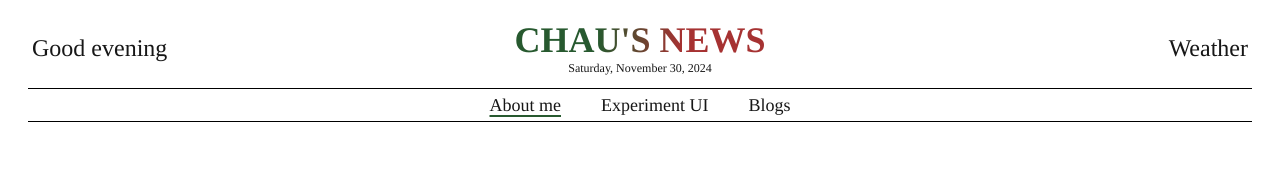
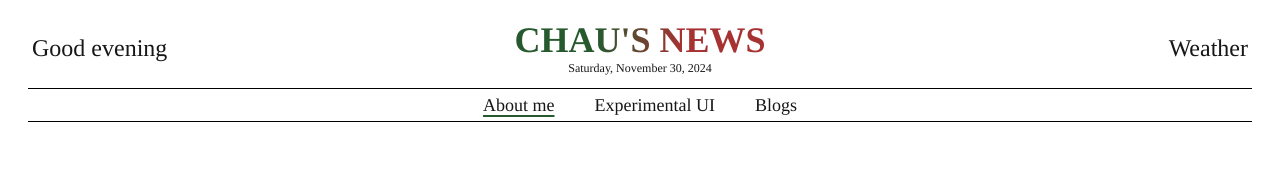
Before and after one commit to haichau2412/tech-diary, a Next.js app: page /aboutme in a window 1280 px wide. Shown: the top 181 px of the page. Built offline with nearby package versions, Linux system fonts and the light colour scheme.

Commit message:
chore: add home link to header

```diff
--- a/src/components/header.tsx
+++ b/src/components/header.tsx
@@ -1,5 +1,5 @@
 "use client";
-
+import Link from "next/link";
 import { format } from "date-fns";
 import { useState, useEffect } from "react";
 
@@ -53,7 +53,9 @@ const Header = () => {
         <div className="text-sm sm:text-2xl">{greeting}</div>
       </div>
       <div className="flex flex-col items-center">
-        <h1 className="themeGradientText text-3xl font-bold uppercase sm:text-4xl">{`Chau's news`}</h1>
+        <Link href="/">
+          <h1 className="themeGradientText text-3xl font-bold uppercase sm:text-4xl">{`Chau's news`}</h1>
+        </Link>
         <div className="text-xs">{dateStr}</div>
       </div>
       <div className="text-bold flex-grow basis-0 text-right text-sm sm:text-2xl">
--- a/src/components/nav.tsx
+++ b/src/components/nav.tsx
@@ -21,7 +21,7 @@ export default function Nav() {
         className={`brown px-4 ${pathname === "/experiment" ? "activeLink" : ""}`}
         href="/experiment"
       >
-        Experiment UI
+        Experimental UI
       </Link>
       <Link
         className={`red px-4 ${pathname === "/blog" ? "activeLink" : ""}`}
```
